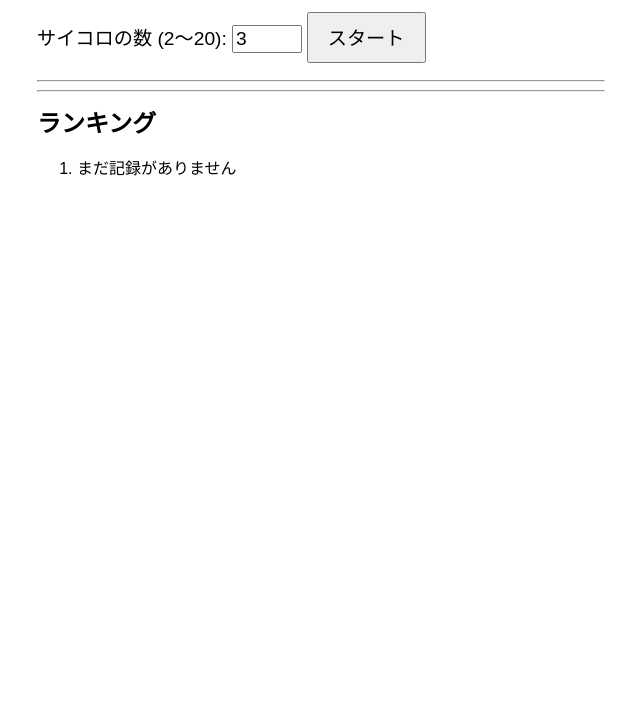
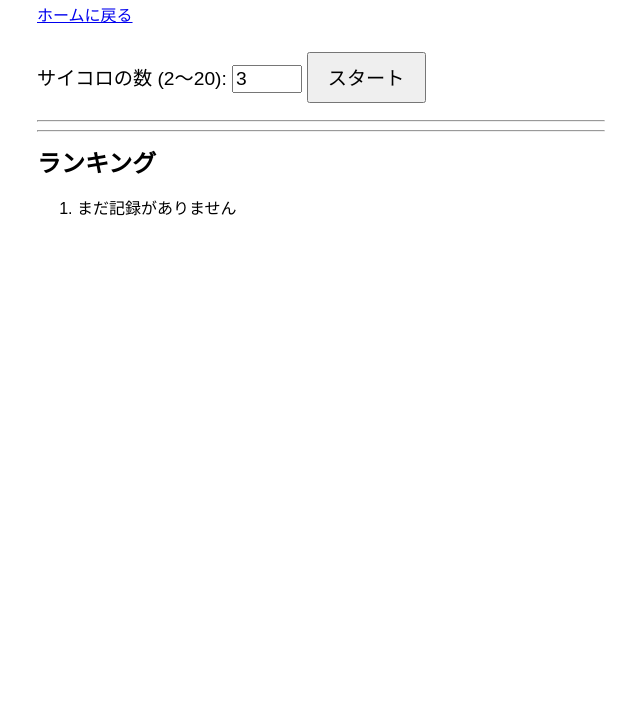
Before and after one commit to hondasan/sai, a plain HTML site: page index.html in a window 1280 px wide. Shown: the part 92-800 px from the top of the page, without its empty margins (319-959 px from the left). Drawn offline with Linux system fonts and the light colour scheme.

Commit message:
index.html を更新

```diff
--- a/index.html
+++ b/index.html
@@ -68,6 +68,7 @@
 </head>
 <body>
   <h1>サイコロゲーム</h1>
+  <p><a href="https://hondasan.github.io/toolmenu/">ホームに戻る</a></p>
 
   <!-- サイコロ個数の設定＆ゲームスタート -->
   <div>
```
